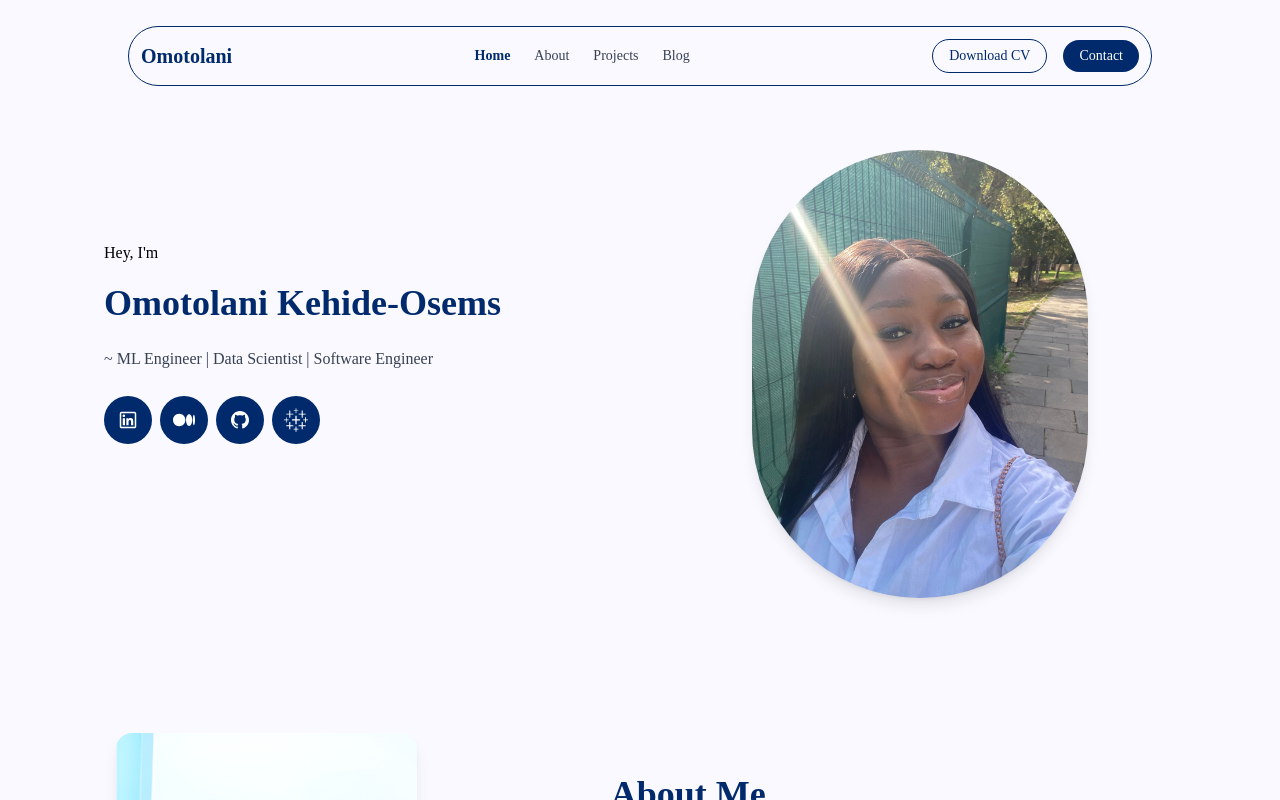
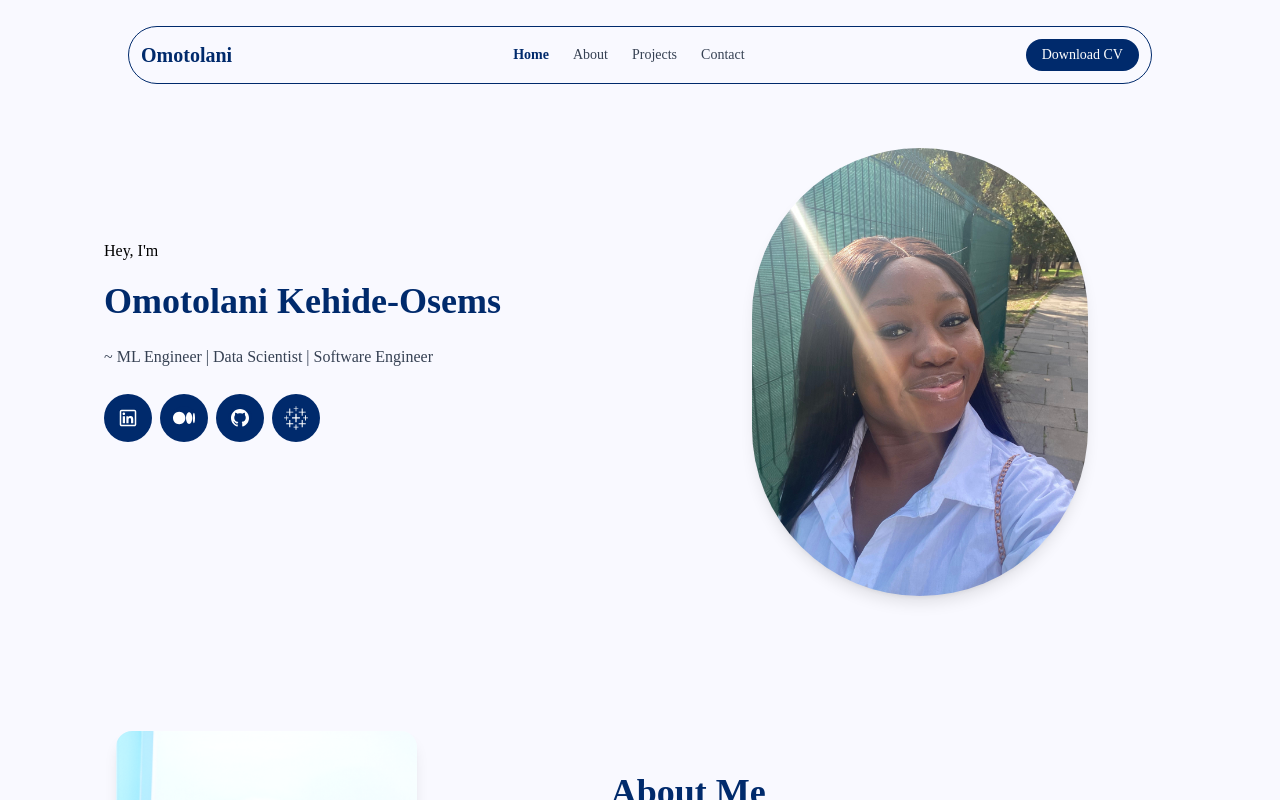
Before and after one commit to OlaiwonAbdullahi/omotolani-portfolio, a React (Vite) app: page / in a window 1280 px wide. Shown: the top 800 px of the page. Built offline with nearby package versions, Linux system fonts and the light colour scheme; a web font is replaced by a local one.

Commit message:
feat: Improve component structure and accessibility; add IDs for smooth scrolling and enhance layout in About, Contact, Navbar, and Projects components

```diff
--- a/src/components/about.jsx
+++ b/src/components/about.jsx
@@ -12,8 +12,7 @@ const About = () => {
   }, []);
   return (
     <div
-      id="
-    about"
+      id="about"
       className="bg-[#f9f9ff] min-h-screen flex items-center justify-center"
     >
       <div className=" flex md:flex-row flex-col">
--- a/src/components/contact.jsx
+++ b/src/components/contact.jsx
@@ -9,7 +9,7 @@ const Contact = () => {
     Aos.init({ duration: 1200 }); // Initialize AOS with a duration option (optional)
   }, []);
   return (
-    <div className="">
+    <div className="" id="contact">
       <h1
         className="text-4xl font-bold text-primary md:text-start text-center leading-tight pl-8"
         data-aos="fade-right"
--- a/src/components/navbar.jsx
+++ b/src/components/navbar.jsx
@@ -11,7 +11,7 @@ const Navbar = () => {
     { name: "Home", id: "home" },
     { name: "About", id: "about" },
     { name: "Projects", id: "projects" },
-    { name: "Blog", id: "blog" },
+    { name: "Contact", id: "contact" },
   ];
 
   return (
@@ -40,15 +40,9 @@ const Navbar = () => {
 
       {/* Button */}
       <div className="flex items-center gap-4 z-10">
-        <Link to="/signup">
-          <button className="cursor-pointer hidden md:block border-primary border text-primary hover:bg-primary-dark bg-white text-sm px-4 py-1.5 rounded-full transition duration-300">
+        <Link to="/">
+          <button className="cursor-pointer hidden md:block bg-primary hover:bg-[#7a45e6] text-white text-sm px-4 py-1.5 rounded-full transition duration-300">
             Download CV
-          </button>
-        </Link>
-
-        <Link to="/login">
-          <button className="cursor-pointer hidden md:block bg-primary hover:bg-[#7a45e6] text-white text-sm px-4 py-1.5 rounded-full transition duration-300">
-            Contact
           </button>
         </Link>
       </div>
@@ -83,9 +77,6 @@ const Navbar = () => {
             <button className="bg-primary hover:bg-[#7a45e6] text-white text-sm px-4 py-1.5 rounded-full transition duration-300">
               Download CV
             </button>
-            <button className="bg-primary hover:bg-[#7a45e6] text-white text-sm px-4 py-1.5 rounded-full transition duration-300">
-              Contact
-            </button>
           </div>
         </ul>
       )}
--- a/src/components/projects.jsx
+++ b/src/components/projects.jsx
@@ -69,6 +69,7 @@ const Projects = () => {
       <h1
         className="text-4xl font-bold text-primary md:text-start text-center leading-tight "
         data-aos="fade-right"
+        id="projects"
       >
         Projects
       </h1>
--- a/src/index.css
+++ b/src/index.css
@@ -32,3 +32,6 @@ html,
 body {
   overflow-x: hidden;
 }
+html {
+  scroll-behavior: smooth;
+}
```
